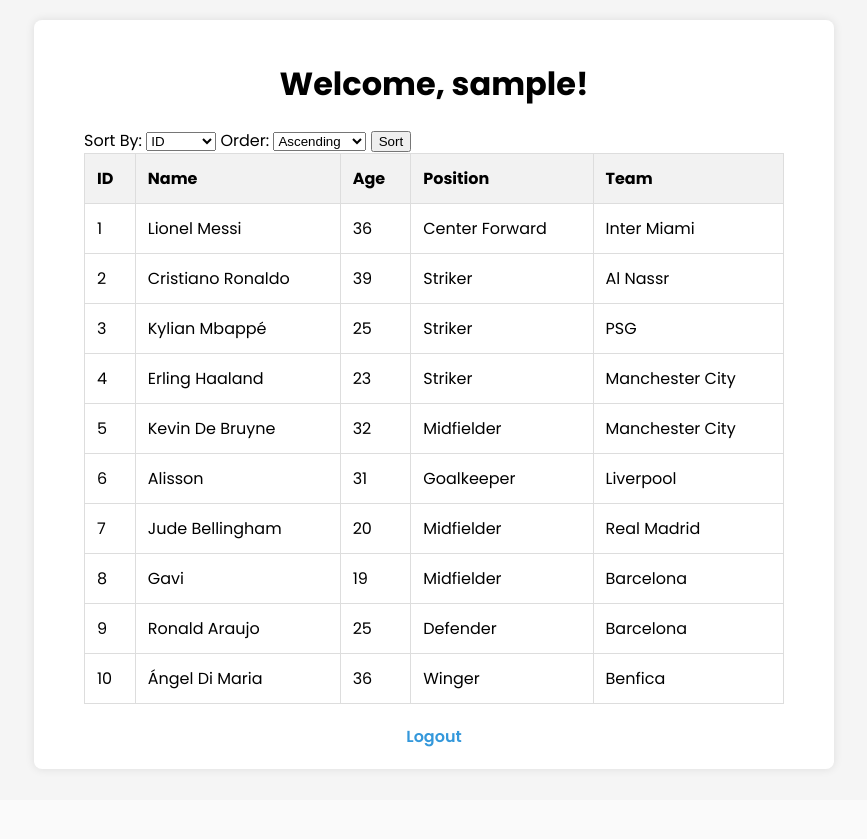
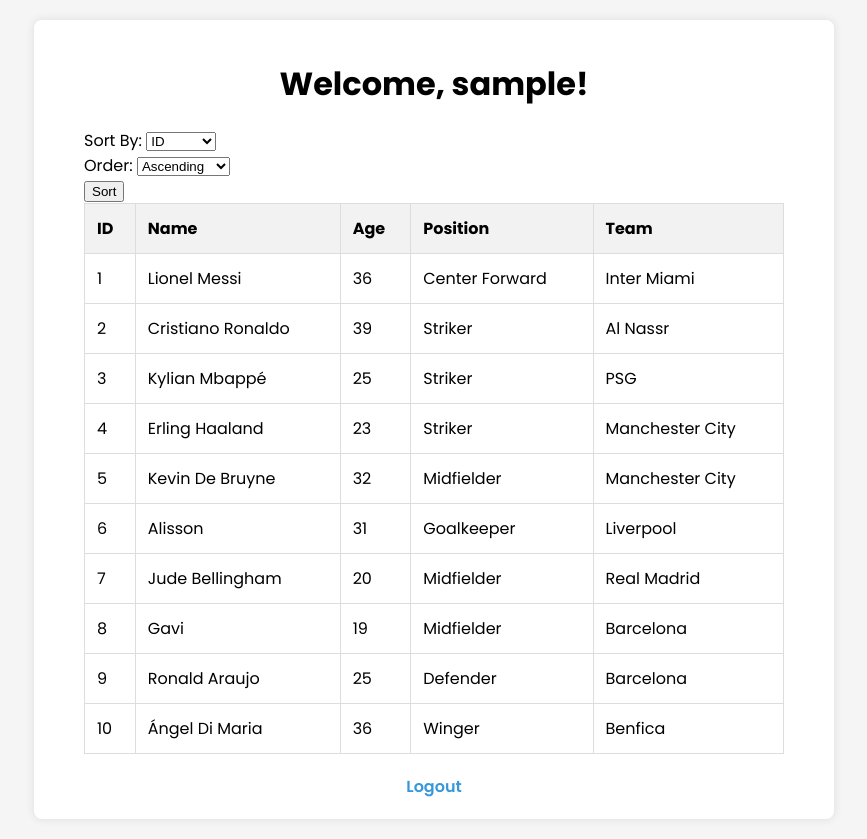
Before and after one commit to lobYno/repozitar, a PHP site: page /welcome.php in a window 1280 px wide. Shown: the whole page, without its empty margins (206-1073 px from the left). Before the commit the page ends 771 px from the top, so only its background shows below. Run offline with PHP 8.4, Linux system fonts and the light colour scheme; the visitor is signed in with stand-in values (Sample User, id 1); data comes from the database, SQL or seed files in the repository.

Commit message:
Update welcome.php

```diff
--- a/welcome.php
+++ b/welcome.php
@@ -54,7 +54,8 @@ $result = $conn->query($sql);
         </div>
         <h1>Welcome, <?php echo $_SESSION['username']; ?>!</h1>
 
-        <form method="GET" action="">
+        <form class="sorting-form" method="GET" action="">
+            <div>
                 <label for="sort_by">Sort By:</label>
                 <select name="sort_by" id="sort_by">
                     <option value="id">ID</option>
@@ -63,11 +64,14 @@ $result = $conn->query($sql);
                     <option value="pozicia">Position</option>
                     <option value="tim">Team</option>
                 </select>
+            </div>
+            <div>
                 <label for="order">Order:</label>
                 <select name="order" id="order">
                     <option value="ASC">Ascending</option>
                     <option value="DESC">Descending</option>
                 </select>
+            </div>
             <button type="submit">Sort</button>
         </form>
 
```
Lines whose indentation alone changed are shown as unchanged.
